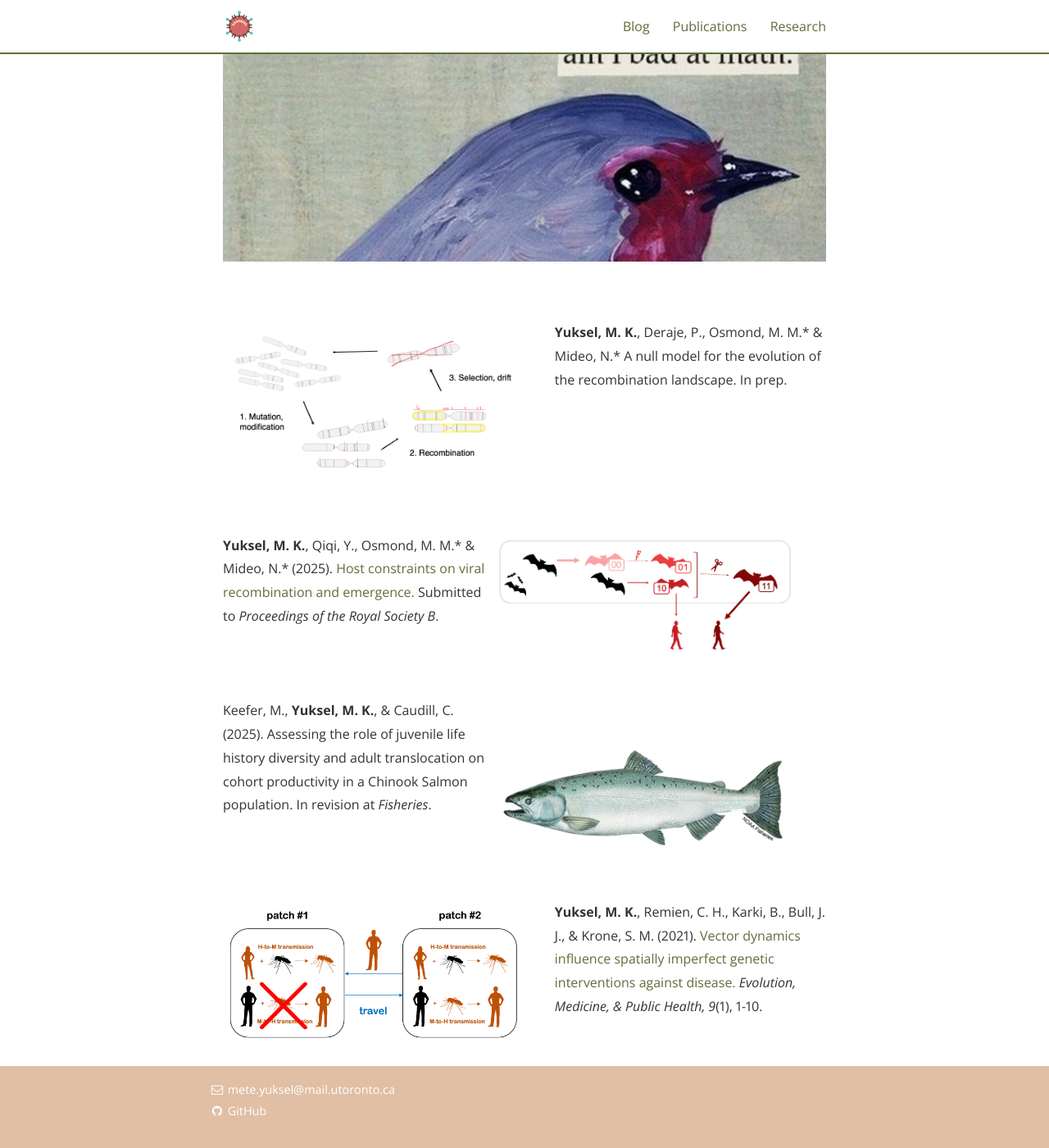
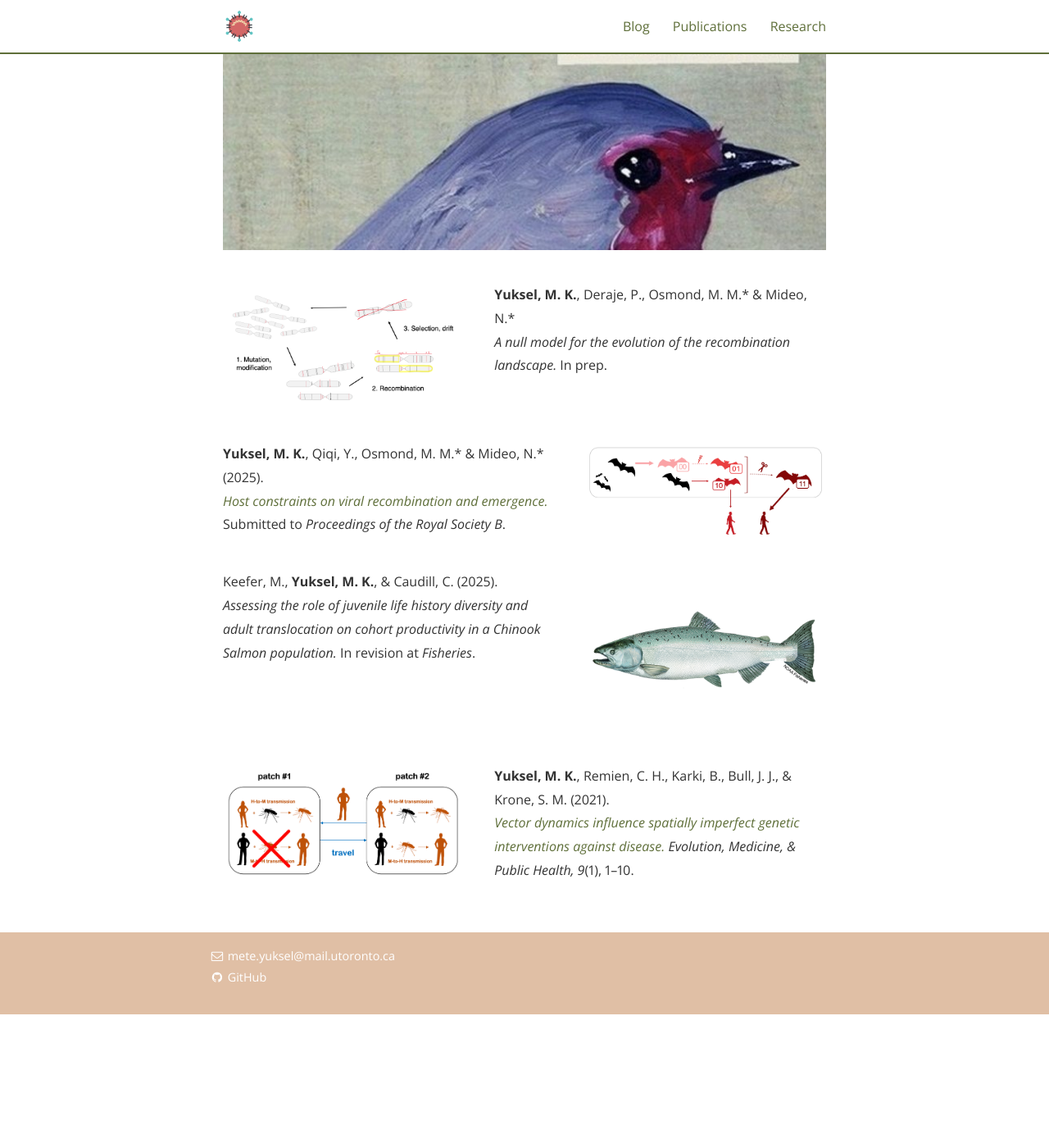
Before and after one commit to metekaanyuksel/metekaanyuksel.github.io, a Jekyll site: the page built from publications.md, in a window 1280 px wide and 1400 px high, scrolled down 345 px. Shown: the whole window at 82% size. Built offline with Jekyll 4.4.1, drawn with Linux system fonts in a browser that asks for light colours; nearby versions of some CDN libraries; some web fonts are replaced; after the commit the page ends 1582 px from its top, so only the background shows below that.

Commit message:
more spacing, trying all html for pub page

```diff
--- a/publications.md
+++ b/publications.md
@@ -5,38 +5,45 @@ permalink: /pubs/
 main_nav: true
 ---
 
-<img src="/assets/birdmath.jpg" align="left" style="width: 100%; max-width: none;">
+<!-- Hero Image -->
+<img src="/assets/birdmath.jpg" style="width: 100%; max-width: none; margin-bottom: 40px;">
 
-<br>
-&nbsp;
-<br>
-<br>
+<!-- Publication Entry Template -->
+<div style="display: flex; align-items: flex-start; margin-bottom: 40px;">
+  <img src="/assets/null-model.png" style="width: 40%; margin-right: 5%;">
+  <div>
+    <strong>Yuksel, M. K.</strong>, Deraje, P., Osmond, M. M.* & Mideo, N.*
+    <br>
+    <em>A null model for the evolution of the recombination landscape.</em> In prep.
+  </div>
+</div>
 
-<img src="/assets/null-model.png" align="left" style="width: 50%; margin-right: 5%;">
+<div style="display: flex; flex-direction: row-reverse; align-items: flex-start; margin-bottom: 40px;">
+  <img src="/assets/spillcombinavoir.png" style="width: 40%; margin-left: 5%;">
+  <div>
+    <strong>Yuksel, M. K.</strong>, Qiqi, Y., Osmond, M. M.* & Mideo, N.* (2025).
+    <br>
+    <a href="https://doi.org/10.1101/2025.10.01.679867"><em>Host constraints on viral recombination and emergence.</em></a>
+    Submitted to <em>Proceedings of the Royal Society B</em>.
+  </div>
+</div>
 
-**Yuksel, M. K.**, Deraje, P., Osmond, M. M.* & Mideo, N.* A null model for the evolution of the recombination landscape. In prep.
+<div style="display: flex; flex-direction: row-reverse; align-items: flex-start; margin-bottom: 40px;">
+  <img src="/assets/chinook.png" style="width: 40%; margin-left: 5%;">
+  <div>
+    Keefer, M., <strong>Yuksel, M. K.</strong>, & Caudill, C. (2025).
+    <br>
+    <em>Assessing the role of juvenile life history diversity and adult translocation on cohort productivity in a Chinook Salmon population.</em>
+    In revision at <em>Fisheries</em>.
+  </div>
+</div>
 
-<br>
-<br>
-<br>
-&nbsp;
-<br>
-<br>
-
-<img src="/assets/spillcombinavoir.png" align="right" style="width: 50%; margin-right: 5%;">
-
-**Yuksel, M. K.**, Qiqi, Y., Osmond, M. M.* & Mideo, N.* (2025). [Host constraints on viral recombination and emergence.]( https://doi.org/10.1101/2025.10.01.679867) Submitted to *Proceedings of the Royal Society B*.
-
-<br>
-<br>
-
-<img src="/assets/chinook.png" align="right" style="width: 50%; margin-right: 5%;">
-
-Keefer, M., **Yuksel, M. K.**, & Caudill, C. (2025). Assessing the role of juvenile life history diversity and adult translocation on cohort productivity in a Chinook Salmon population. In revision at *Fisheries*.
-
-<br>
-<br>
-
-<img src="/assets/patch-model.png" align="left" style="width: 50%; margin-right: 5%;">
-
-**Yuksel, M. K.**, Remien, C. H., Karki, B., Bull, J. J., & Krone, S. M. (2021). [Vector dynamics influence spatially imperfect genetic interventions against disease.](https://academic.oup.com/emph/article/9/1/1/5920238) _Evolution, Medicine, & Public Health, 9_(1), 1-10.
+<div style="display: flex; align-items: flex-start; margin-bottom: 40px;">
+  <img src="/assets/patch-model.png" style="width: 40%; margin-right: 5%;">
+  <div>
+    <strong>Yuksel, M. K.</strong>, Remien, C. H., Karki, B., Bull, J. J., & Krone, S. M. (2021).
+    <br>
+    <a href="https://academic.oup.com/emph/article/9/1/1/5920238"><em>Vector dynamics influence spatially imperfect genetic interventions against disease.</em></a>
+    <em>Evolution, Medicine, & Public Health, 9</em>(1), 1–10.
+  </div>
+</div>
```
Also changed, not shown: research.md (+5 -3 lines).
